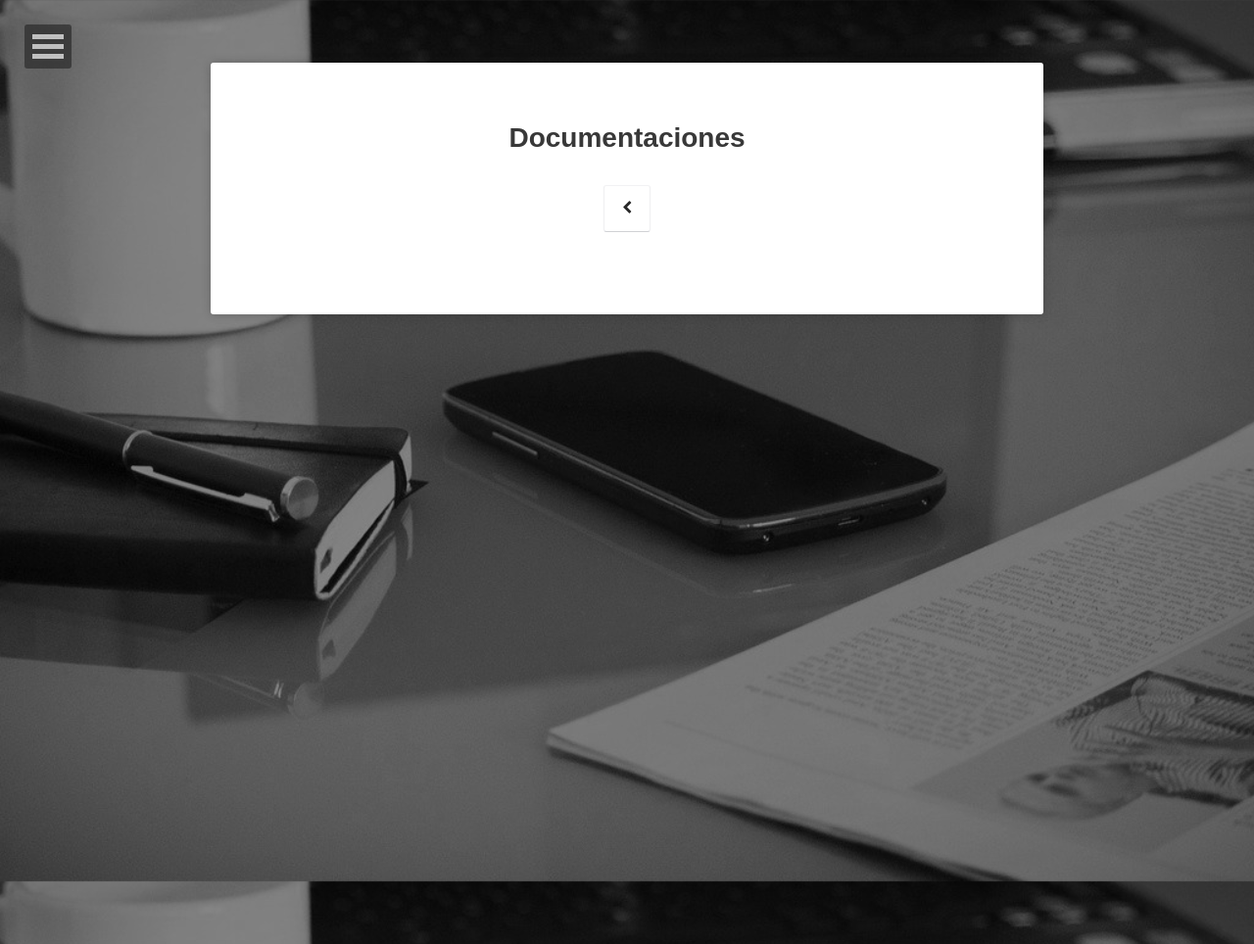
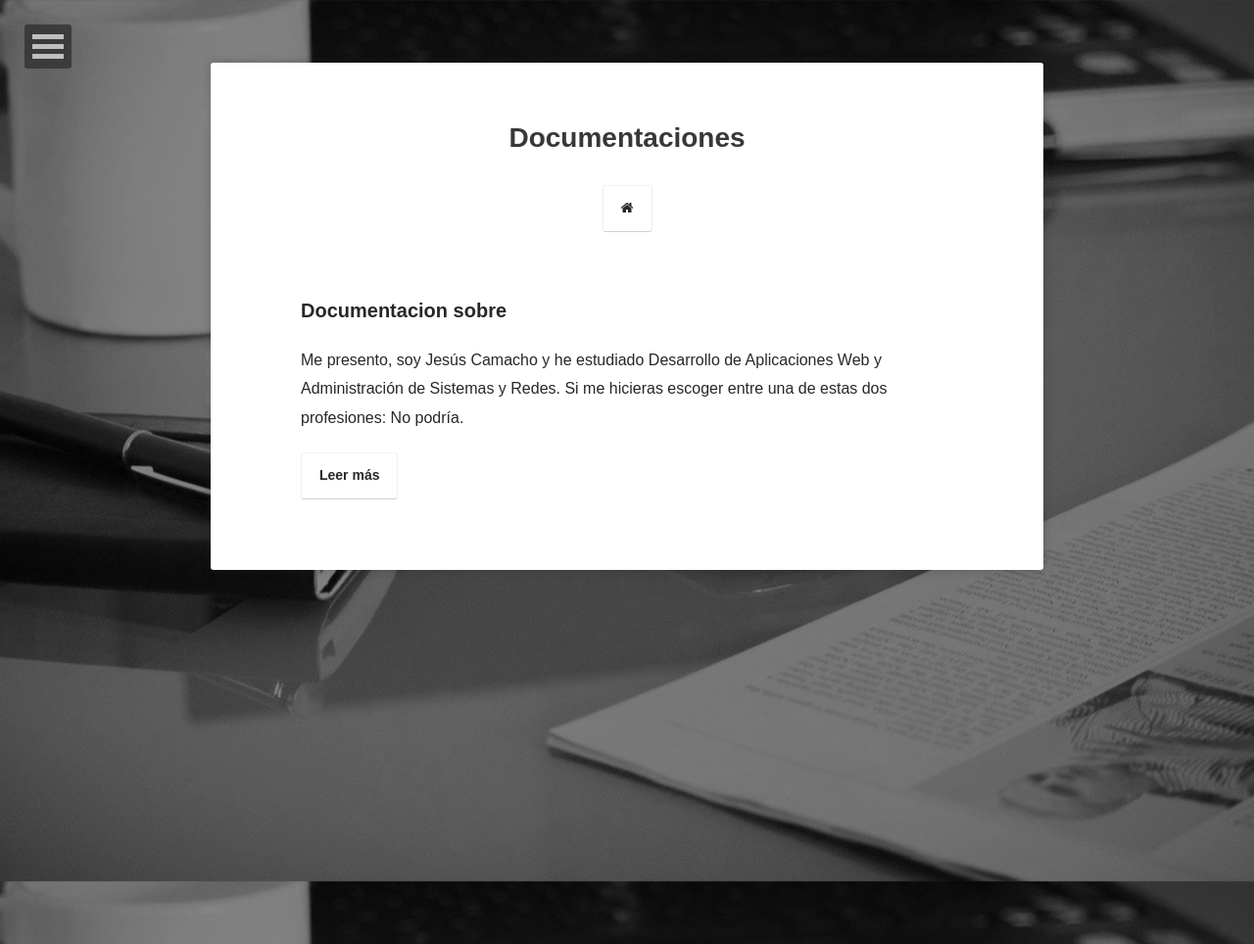
Before and after one commit to Zagur/zagur.github.io, a Jekyll site: the page built from doc/index.md, in a window 1280 px wide. Shown: the whole page at 98% size. Built offline with Jekyll 4.4.1, drawn with Linux system fonts in a browser that asks for light colours; some web fonts are replaced; comment, search, counter and statistics services are not loaded.

Commit message:
new layout

```diff
--- a/_data/navigation.yml
+++ b/_data/navigation.yml
@@ -1,4 +1,6 @@
 # Site navigation links
 
-- title: Projects
+- title: Proyectos
   url: /projects/
+- title: Documentación
+  url: /doc/
--- a/_includes/nav.html
+++ b/_includes/nav.html
@@ -103,8 +103,5 @@
 		    {% endif %}
 		    <li><a href="{{ domain }}{{ link.url }}" {% if link.url contains 'http' %}target="_blank" rel="noopener noreferrer"{% endif %}>{{ link.title }}</a></li>
 		  {% endfor %}
-		  <li>
-		  	<a href="{{ site.url }}/doc/">Documentación</a>
-		  </li>
 		</ul><!-- /.dl-menu -->
 	</nav><!-- /.dl-menuwrapper -->
--- a/_layouts/doc.html
+++ b/_layouts/doc.html
@@ -15,21 +15,30 @@ layout: compress
     <header class="header" role="banner">
         <div class="wrapper animated fadeIn">
             <div class="content">
-                <div class="post-title {% if page.feature %} feature {% endif %}">
+                <div class="post-title">
                     <h1>{{ page.title }}</h1>
                     <a class="btn zoombtn" href="{{site.url}}">
-                        <i class="fa fa-chevron-left"></i>
+                        <i class="fa fa-home"></i>
                     </a>
                 </div>
-                {{ content }}
+                <div class="post-list">
+                    {% for post in site.posts %}
+                        {% if post.doc %}
+                    <ul>
+                        <li class="wow fadeInLeft" data-wow-duration="1.5s">
+                            <a class="zoombtn" href="{{ site.url }}{{ post.url }}">{{ post.title }}</a>
+                            <p>{{ post.excerpt }}</p>
+                            <a href="{{ site.url }}{{ post.url }}" class="btn zoombtn">Leer más</a>
+                        </li>
+                    </ul>
+                      {% endif %}
+                    {% endfor %}
+                </div>
             </div>
         </div>
-        {% if page.comments and site.disqus_shortname %}<section id="disqus_thread" class="animated fadeInUp"></section><!-- /#disqus_thread -->{% endif %}
     </header>
     {% include scripts.html %}
-    {% if site.mathjax == true %}
-    <!-- MathJax -->
-    <script async src="https://cdn.mathjax.org/mathjax/latest/MathJax.js?config=TeX-AMS-MML_HTMLorMML"></script>
-    {% endif %}
+    <script src="{{ site.url }}/assets/js/wow.min.js"></script>
+    <script type="text/javascript">(new WOW).init();</script>
 </body>
 </html>
--- a/_layouts/post.html
+++ b/_layouts/post.html
@@ -14,6 +14,7 @@ layout: compress
     <!-- Header -->
     <header class="header" role="banner">
         <div class="wrapper animated fadeIn">
+            <h1>TEEEEEEEEEEEEEEEEEEEEEEST!</h1>
             <div class="content">
                 <div class="post-title {% if page.feature %} feature {% endif %}">
                     <h1>{{ page.title }}</h1>
--- a/_posts/2016-05-22-test-documentation.markdown
+++ b/_posts/2016-05-22-test-documentation.markdown
@@ -2,6 +2,7 @@
 layout: doc
 title: Documentacion sobre
 category: doc
+doc: true
 tag:
 - jekyll
 excerpt: Me presento, soy Jesús Camacho y he estudiado Desarrollo de Aplicaciones Web y Administración de Sistemas y Redes. Si me hicieras escoger entre una de estas dos profesiones&#58; No podría.
```
Also changed, not shown: _posts/2016-05-23-projecte.markdown (added, +31 -0 lines), 12 other files.
